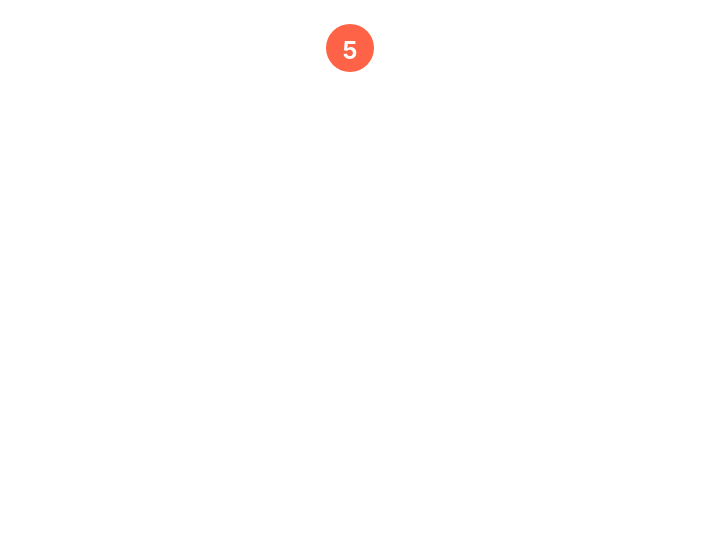
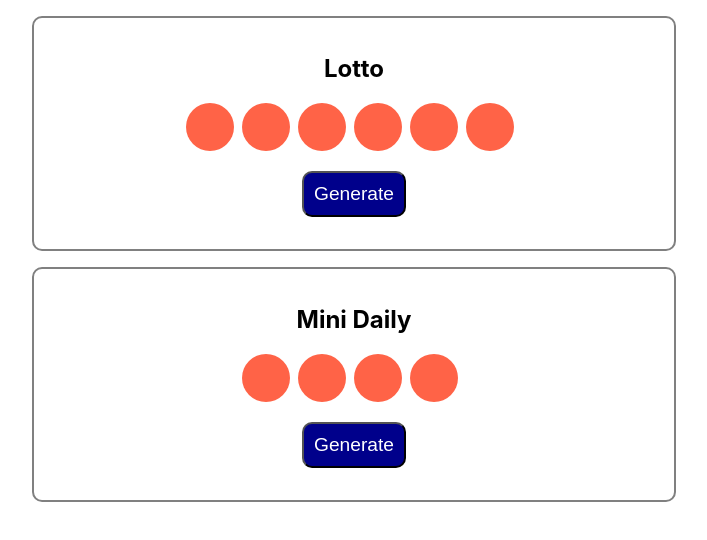
Before and after one commit to saqib-suleman/practice-react, a React (Create React App) app: page / in a window 1280 px wide. Shown: the top 540 px of the page, without its empty margins (286-993 px from the left). Built offline with nearby package versions, Linux system fonts and the light colour scheme.

Commit message:
lottery ex done

```diff
--- a/src/App3.js
+++ b/src/App3.js
@@ -7,6 +7,7 @@ class App3 extends Component {
     return (
       <div className="App">
         <Lottery />
+        <Lottery title={"Mini Daily"} numBall={4} maxNum={10} />
       </div>
     );
   }
--- a/src/Lottery.css
+++ b/src/Lottery.css
@@ -0,0 +1,17 @@
+.Lottery {
+  border: solid 2px gray;
+  padding: 1rem 0 2rem 0;
+  text-align: center;
+  margin: 1rem auto auto;
+  border-radius: 10px;
+  width: 40rem;
+}
+
+.Lottery button {
+  background-color: darkblue;
+  color: white;
+  font-size: 120%;
+  border-radius: 10px;
+  margin-top: 1rem;
+  padding: 10px;
+}
--- a/src/Lottery.js
+++ b/src/Lottery.js
@@ -3,12 +3,40 @@ import "./Lottery.css";
 import LottoBall from "./LottoBall";
 
 class Lottery extends Component {
+  static defaultProps = {
+    title: "Lotto",
+    numBall: 6,
+    maxNum: 40,
+  };
+
+  constructor(props) {
+    super(props);
+    this.state = {
+      num: Array.from({ length: this.props.numBall }),
+    };
+    this.handleClick = this.handleClick.bind(this);
+  }
+
+  generate() {
+    this.setState((st) => ({
+      num: st.num.map((n) => Math.floor(Math.random() * this.props.maxNum) + 1),
+    }));
+  }
+
+  handleClick() {
+    this.generate();
+  }
   render() {
-    let rand40 = Math.floor(Math.random() * 40) + 1;
     return (
-      <div className="Lottery">
-        <LottoBall num={5} />
-      </div>
+      <section className="Lottery">
+        <h1>{this.props.title}</h1>
+        <div>
+          {this.state.num.map((n) => (
+            <LottoBall num={n} />
+          ))}
+        </div>
+        <button onClick={this.handleClick}>Generate</button>
+      </section>
     );
   }
 }
--- a/src/LottoBall.css
+++ b/src/LottoBall.css
@@ -1,13 +1,13 @@
-.LottoBall-num {
+.LottoBall {
+  background-color: tomato;
+  border-radius: 50%;
+  color: white;
+  display: inline-block;
   width: 3rem;
-  height: 2.25rem;
-  padding-top: 0.75rem;
+  height: 2.5rem;
+  padding-top: 0.5rem;
   text-align: center;
   margin-right: 0.5rem;
   font-weight: bold;
-  font-size: 1.5rem;
-  background-color: tomato;
-  color: white;
-  border-radius: 50%;
-  display: inline-block;
+  font-size: 1.3rem;
 }
--- a/src/LottoBall.js
+++ b/src/LottoBall.js
@@ -3,11 +3,7 @@ import "./LottoBall.css";
 
 class LottoBall extends Component {
   render() {
-    return (
-      <div className="LottoBall">
-        <h3 className="LottoBall-num">{this.props.num}</h3>
-      </div>
-    );
+    return <div className="LottoBall">{this.props.num}</div>;
   }
 }
 
```
